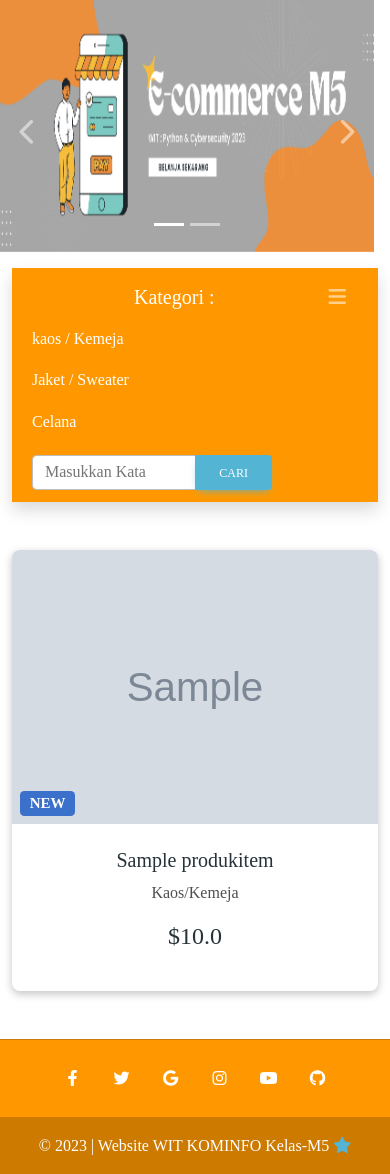
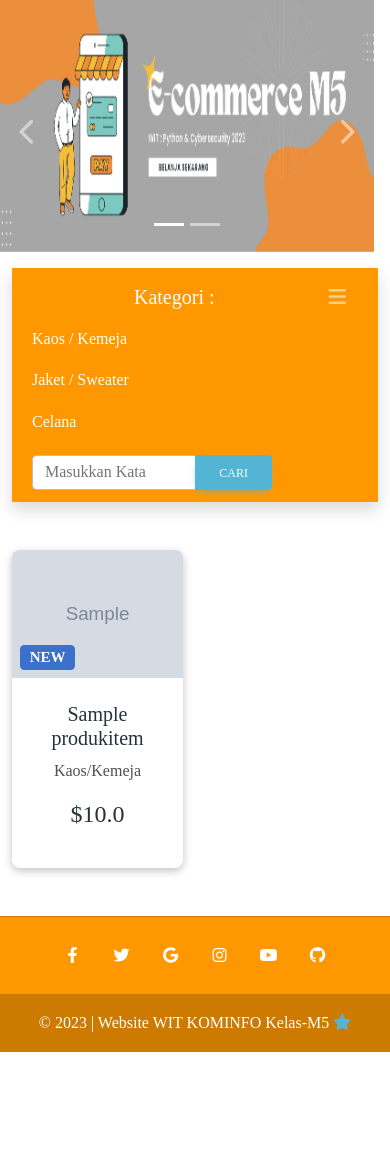
Before and after one commit to viviani10/project-akhir, a Django app: page / in a window 390 px wide, after a click that opens the changed part. Shown: the part 73-1247 px from the top of the page. After the commit the page ends 1125 px from the top, so only its background shows below. Run offline with Django 4.2, Linux system fonts and the light colour scheme; tables that the repository leaves empty hold one stand-in row (values such as "Sample post"); grey boxes marked "Sample" are stand-in pictures.

Commit message:
keempat commit

```diff
--- a/ecomm/ecomm/templates/carousel.html
+++ b/ecomm/ecomm/templates/carousel.html
@@ -1,5 +1,5 @@
 <!-- carousel -->
-<div id="carouselExampleCaptions" class="carousel slide carousel-fade" data-mdb-ride="carousel">
+<div id="carouselExampleCaptions" class="carousel slide" data-mdb-ride="carousel">
     <div class="carousel-indicators">
         <button
                 type="button"
@@ -19,7 +19,7 @@
     </div>
     <div class="carousel-inner">
         <div class="carousel-item active">
-            <!-- <img src="https://mdbootstrap.com/img/Photos/Horizontal/E-commerce/8-col/img%282%29.jpg" class="d-block w-100" alt="Wild Landscape"/> -->
+
             <img src="static/img/landing2.png" alt="Wild Landscape"/ class="d-block w-100 h-100">
             <!-- <div class="mask" style="background-color: rgba(0, 0, 0, 0.4)"></div> -->
             <div class="carousel-caption d-none d-sm-block mb-5">
--- a/ecomm/ecomm/templates/home.html
+++ b/ecomm/ecomm/templates/home.html
@@ -35,7 +35,7 @@
                             <a class="nav-link text-white" href="#">Semua</a>
                         </li> -->
                         <li class="nav-item">
-                            <a class="nav-link text-white" href="{% url 'toko:product-kategori' 'K' %}">kaos / Kemeja</a>
+                            <a class="nav-link text-white" href="{% url 'toko:product-kategori' 'K' %}">Kaos / Kemeja</a>
                         </li>
                         <li class="nav-item">
                             <a class="nav-link text-white" href="{% url 'toko:product-kategori' 'J_S' %}">Jaket / Sweater</a>
@@ -85,7 +85,7 @@
               <div class="row">
 
                 {% for pItem in object_list %}
-                <div class="col-lg-2 col-md-6 mb-4">
+                <div class="col-lg-2 col-md-4 col-6 mb-4">
                   <div class="card">
                     <div class="bg-image hover-zoom ripple ripple-surface ripple-surface-light"
                       data-mdb-ripple-color="light">
```
